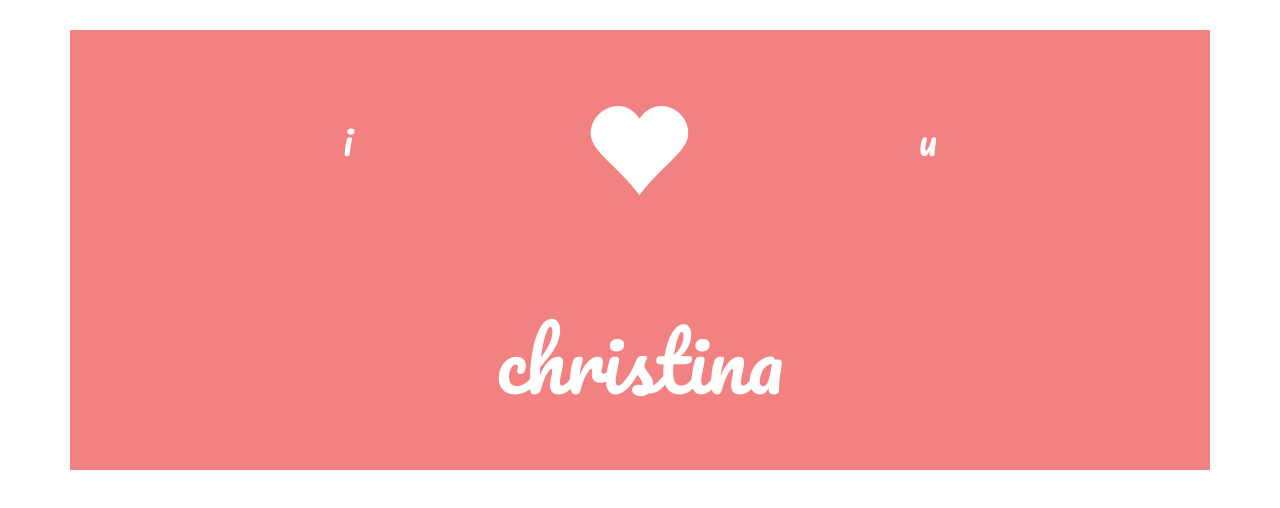
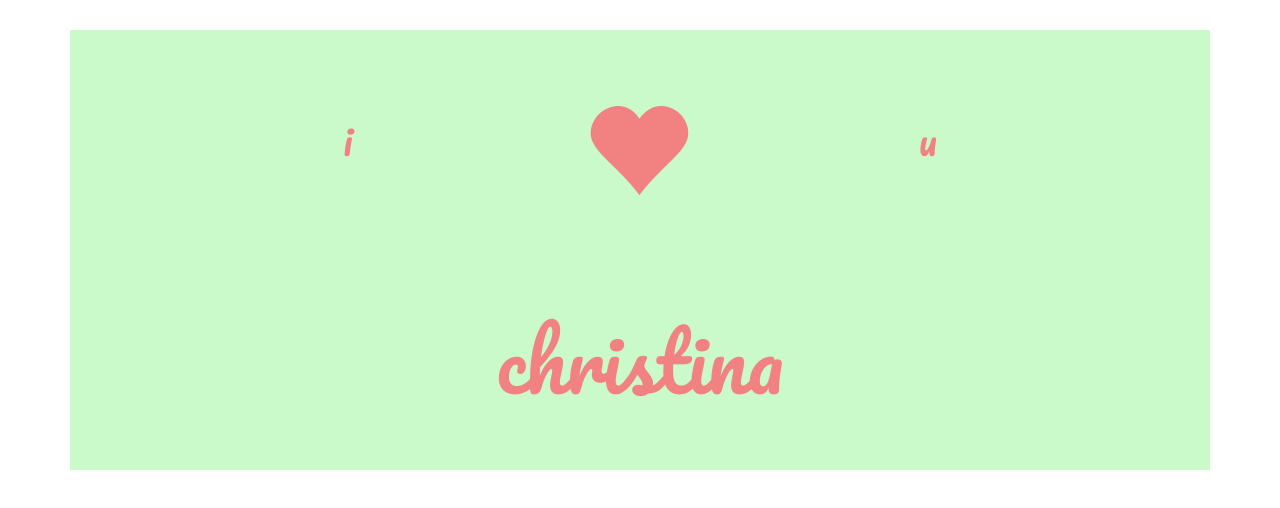
Before and after one commit to GlenCarpenter/glencarpenter.github.io, a plain HTML site: page index.html in a window 1280 px wide. Drawn offline with nearby package versions, Linux system fonts and the light colour scheme.

Commit message:
Update styles.css

```diff
--- a/styles.css
+++ b/styles.css
@@ -1,7 +1,10 @@
-body {
+.body {
+  background: #916b51;
+}
+
+.maincontainer {
   display: flex;
   justify-content: center;
-  background-repeat: no-repeat;
 }
 
 .glyphicon {
@@ -18,8 +21,8 @@ body {
 }
 
 .heartcontainer {
-  background-color: #f28282;
-  color: white;
+  background-color: #caf9ca;
+  color: #f28282;
   display: flex;
   justify-content: center;
   text-align: center;
```
